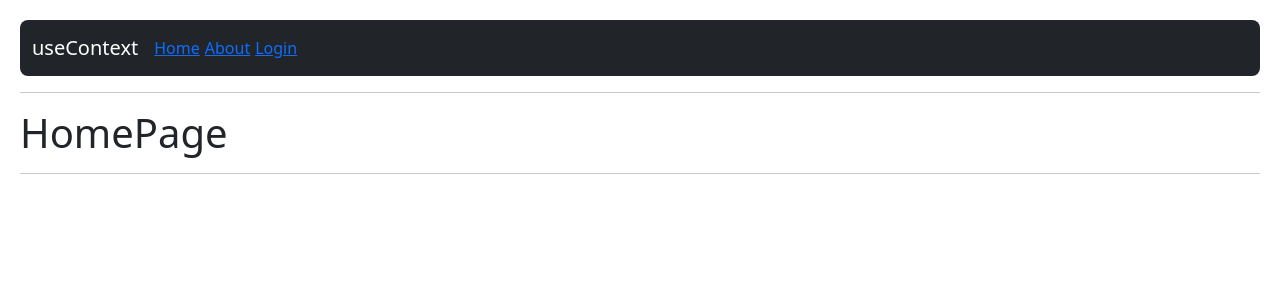
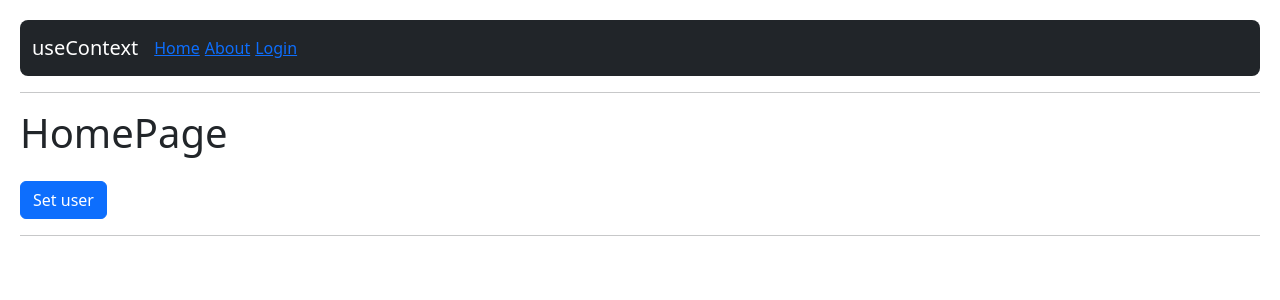
Before and after one commit to devenriq/U-React-05-hook-app, a React (Vite) app: page / in a window 1280 px wide. Shown: the top 300 px of the page. Built offline with nearby package versions, Linux system fonts and the light colour scheme.

Commit message:
feat: :sparkles: Added the UserContext and UserProvider components to pass info throught all the children components

```diff
--- a/src/09-useContext/HomePage.jsx
+++ b/src/09-useContext/HomePage.jsx
@@ -1,7 +1,24 @@
+import { useContext } from "react";
+import { UserContext } from "./context/UserContext";
+
 export const HomePage = () => {
+  const { user, setUser } = useContext(UserContext);
+
   return (
     <>
-      <h1>HomePage</h1>
+      <h1>
+        HomePage <small>{user?.name}</small>{" "}
+      </h1>
+
+      <pre>{JSON.stringify(user, null, 3)}</pre>
+
+      <button
+        className="btn btn-primary"
+        onClick={() => setUser({ id: 123, name: "oepc", email: "test@gmail" })}
+      >
+        Set user
+      </button>
+
       <hr />
     </>
   );
--- a/src/09-useContext/LoginPage.jsx
+++ b/src/09-useContext/LoginPage.jsx
@@ -1,8 +1,17 @@
+import { useContext } from "react";
+
+import { UserContext } from "./context/UserContext";
+
 export const LoginPage = () => {
+  const { hola, user } = useContext(UserContext);
+  console.log(hola, user);
+
   return (
     <>
       <h1>LoginPage</h1>
       <hr />
+
+      <pre>{JSON.stringify(user, null, 3)}</pre>
     </>
   );
 };
--- a/src/09-useContext/MainApp.jsx
+++ b/src/09-useContext/MainApp.jsx
@@ -3,10 +3,11 @@ import { HomePage } from "./HomePage";
 import { AboutPage } from "./AboutPage";
 import { LoginPage } from "./LoginPage";
 import { Navbar } from "./Navbar";
+import { UserProvider } from "./context/UserProvider";
 
 export const MainApp = () => {
   return (
-    <>
+    <UserProvider>
       <Navbar />
       <hr />
 
@@ -19,6 +20,6 @@ export const MainApp = () => {
 
         <Route path="/*" element={<Navigate to="/about" />} />
       </Routes>
-    </>
+    </UserProvider>
   );
 };
--- /dev/null
+++ b/src/09-useContext/context/UserContext.jsx
@@ -0,0 +1,3 @@
+import { createContext } from "react";
+
+export const UserContext = createContext();
--- /dev/null
+++ b/src/09-useContext/context/UserProvider.jsx
@@ -0,0 +1,18 @@
+import { useState } from "react";
+import { UserContext } from "./UserContext";
+
+// const user = {
+//   id: 123,
+//   name: "oepc",
+//   email: "fernando@google.com",
+// };
+
+export const UserProvider = ({ children }) => {
+  const [user, setUser] = useState();
+
+  return (
+    <UserContext.Provider value={{ user, setUser }}>
+      {children}
+    </UserContext.Provider>
+  );
+};
```
